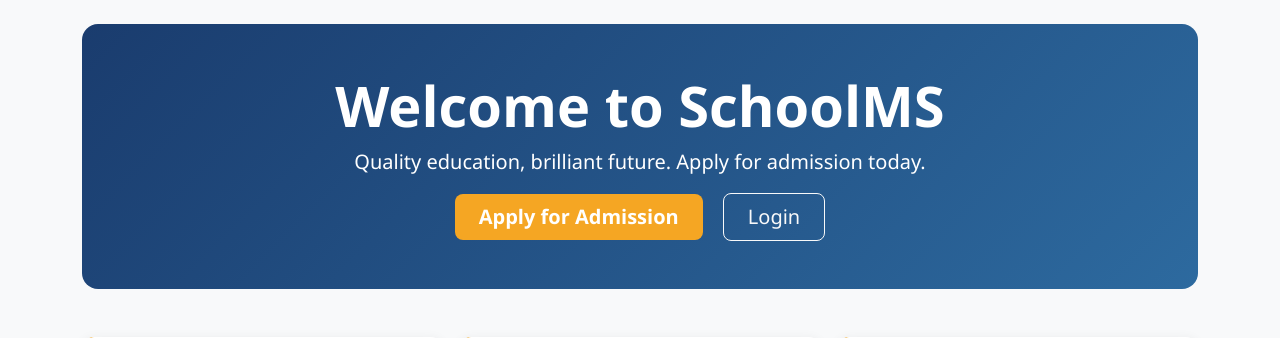
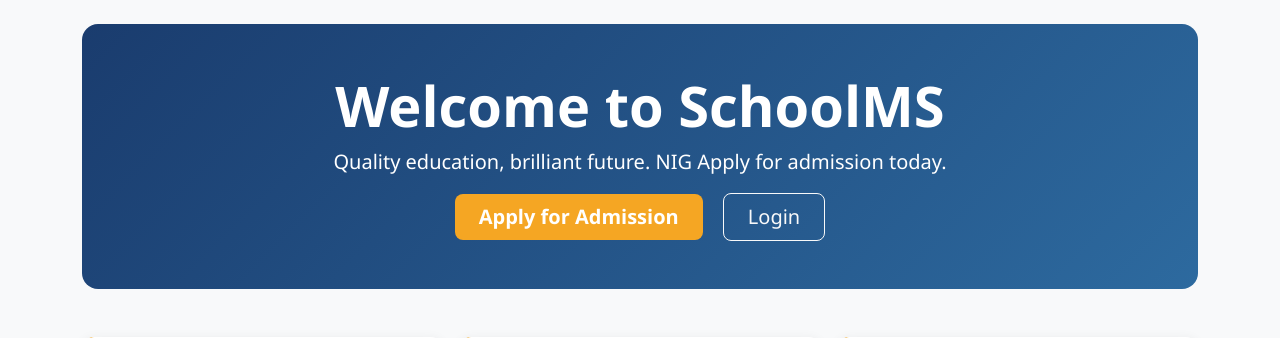
Before and after one commit to Sarth4k/schoolms, a Django app: page / in a window 1280 px wide. Shown: the part 56-394 px from the top of the page. Run offline with Django 5.2, Linux system fonts and the light colour scheme; data comes from the database, SQL or seed files in the repository.

```diff
--- a/templates/core/home.html
+++ b/templates/core/home.html
@@ -4,7 +4,7 @@
 
 <div class="rounded-4 text-white p-5 mb-5 text-center" style="background: linear-gradient(135deg, #1a3c6e, #2d6a9f);">
     <h1 class="display-4 fw-bold">Welcome to SchoolMS</h1>
-    <p class="lead">Quality education, brilliant future. Apply for admission today.</p>
+    <p class="lead">Quality education, brilliant future. NIG Apply for admission today.</p>
     {% if not user.is_authenticated %}
         <a href="{% url 'register' %}" class="btn btn-accent btn-lg me-3 px-4">Apply for Admission</a>
         <a href="{% url 'login' %}" class="btn btn-outline-light btn-lg px-4">Login</a>
```
